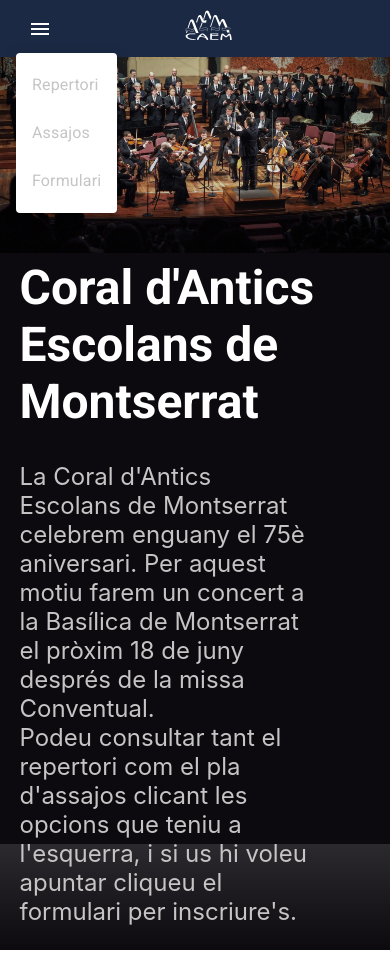
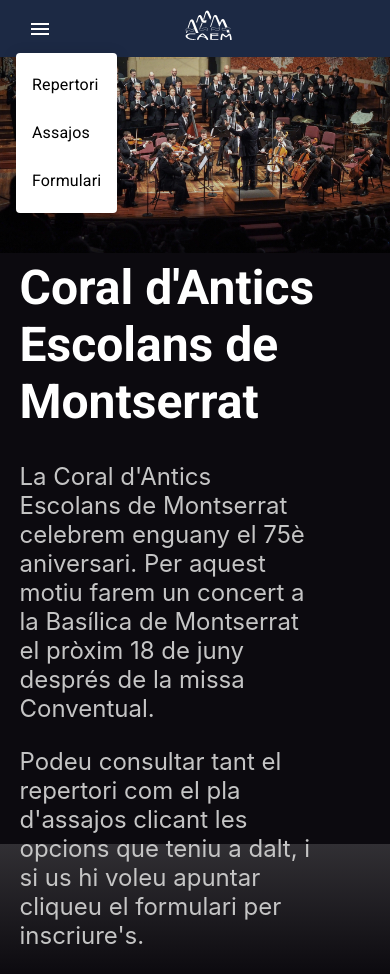
Before and after one commit to BernatIV/cae-montserrat, a React (Create React App) app: page / in a window 390 px wide. Both pictures are taken after a click on the button "account of current user". Before the commit the page ends 950 px from the top, so only its background shows below. Built offline with nearby package versions, Linux system fonts and the light colour scheme.

Commit message:
Fix text color for options in mobile screens and images in Formulari and Assajos

```diff
--- a/src/App.js
+++ b/src/App.js
@@ -8,7 +8,8 @@
 import Repertori from "./repertori/Repertori";
 
 // TODO
-// - App Bar
+// - La imagte de el repertori s'ha de fer més estreta. Perq sinó fa mal els ulls.
+// - pestanya "coral" per tornar a l'inici?
 
 /*
     How to use colors throughout the app:
--- /dev/null
+++ b/src/assajos/Assajos.css
@@ -0,0 +1,18 @@
+
+.image-size-assajos {
+    max-width: 1200px;
+}
+
+@media only screen and (min-width: 1270px) {
+    .image-size-assajos {
+        margin-left: 15%;
+        margin-right: 15%;
+    }
+}
+
+@media only screen and (min-width: 1000px) and (max-width: 1119px)  {
+    .image-size-assajos {
+        margin-left: 10%;
+        margin-right: 10%;
+    }
+}
--- a/src/assajos/Assajos.js
+++ b/src/assajos/Assajos.js
@@ -1,4 +1,5 @@
 import imgAssajos from '../assajos_img.png';
+import './Assajos.css';
 
 const Assajos = (props) => {
 
@@ -6,7 +7,7 @@
         <>
             <h1>Assajos</h1>
 
-            <img src={imgAssajos} alt=""/>
+            <img className="image-size-assajos" src={imgAssajos} alt=""/>
         </>
     );
 }
--- a/src/dashboard/Dashboard.js
+++ b/src/dashboard/Dashboard.js
@@ -15,12 +15,12 @@
             <div className="position-absolute gradient">
                 <h1 className="title-large-screen">Coral d'Antics Escolans de Montserrat</h1>
                 <p>La Coral d'Antics Escolans de Montserrat celebrem enguany el 75è aniversari. Per aquest motiu farem
-                    un
-                    concert a la Basílica de Montserrat el pròxim 18 de juny després de la missa Conventual. <br/>
-                    Podeu consultar tant el repertori com el pla d'assajos clicant les opcions que teniu a l'esquerra, i
-                    si
-                    us
-                    hi voleu apuntar cliqueu el formulari per inscriure's.</p>
+                    un concert a la Basílica de Montserrat el pròxim 18 de juny després de la missa Conventual.
+                </p>
+                <p>
+                    Podeu consultar tant el repertori com el pla d'assajos clicant les opcions que teniu a dalt, i
+                    si us hi voleu apuntar cliqueu el formulari per inscriure's.
+                </p>
             </div>
             <div>
                 <p>
--- a/src/nav-bar/NavBar.js
+++ b/src/nav-bar/NavBar.js
@@ -18,20 +18,20 @@
 import {useState} from "react";
 
 const pages = ['Repertori', 'Assajos', 'Formulari'];
-const settings = ['Profile', 'Account', 'Dashboard', 'Logout'];
+// const settings = ['Profile', 'Account', 'Dashboard', 'Logout'];
 
 const NavBar = (props) => {
     const [anchorElNav, setAnchorElNav] = useState(null);
-    const [anchorElUser, setAnchorElUser] = useState(null);
+    // const [anchorElUser, setAnchorElUser] = useState(null);
 
     const handleOpenNavMenu = (event) => {
         setAnchorElNav(event.currentTarget);
         console.log('handleOpenNavMenu');
     };
-    const handleOpenUserMenu = (event) => {
-        setAnchorElUser(event.currentTarget);
-        console.log('handleOpenUserMenu');
-    };
+    // const handleOpenUserMenu = (event) => {
+    //     setAnchorElUser(event.currentTarget);
+    //     console.log('handleOpenUserMenu');
+    // };
 
     const handleCloseNavMenu = (event) => {
         setAnchorElNav(null);
@@ -47,10 +47,10 @@
         }
     };
 
-    const handleCloseUserMenu = () => {
-        setAnchorElUser(null);
-        console.log('handleCloseUserMenu');
-    };
+    // const handleCloseUserMenu = () => {
+    //     setAnchorElUser(null);
+    //     console.log('handleCloseUserMenu');
+    // };
 
     const handleChangeTabToDashboard = () => {
         props.onChangeTab('Dashboard');
@@ -102,7 +102,7 @@
                         >
                             {pages.map((page) => (
                                 <MenuItem key={page} onClick={handleCloseNavMenu}>
-                                    <Typography textAlign="center">{page}</Typography>
+                                    <Typography textAlign="center" color={'black'}>{page}</Typography>
                                 </MenuItem>
                             ))}
                         </Menu>
--- /dev/null
+++ b/src/repertori/Repertori.css
@@ -0,0 +1,18 @@
+
+.image-size {
+    max-width: 800px;
+}
+
+@media only screen and (min-width: 1120px) {
+    .image-size {
+        margin-left: 20%;
+        margin-right: 20%;
+    }
+}
+
+@media only screen and (min-width: 800px) and (max-width: 1119px)  {
+    .image-size {
+        margin-left: 10%;
+        margin-right: 10%;
+    }
+}
--- a/src/repertori/Repertori.js
+++ b/src/repertori/Repertori.js
@@ -1,5 +1,6 @@
 import imgRepertori1 from "../repertori_img2.png";
 import imgRepertori2 from '../repertori_img3.png';
+import './Repertori.css';
 
 const Repertori = (props) => {
 
@@ -7,8 +8,8 @@
         <>
             <h1>Repertori</h1>
 
-            <img src={imgRepertori1} alt=""/>
-            <img src={imgRepertori2} alt=""/>
+            <img className="image-size" src={imgRepertori1} alt=""/>
+            <img className="image-size" src={imgRepertori2} alt=""/>
         </>
     );
 }
```
